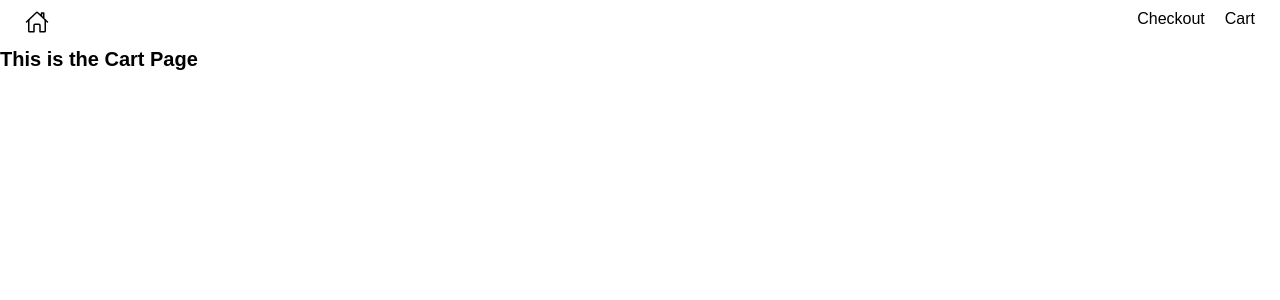
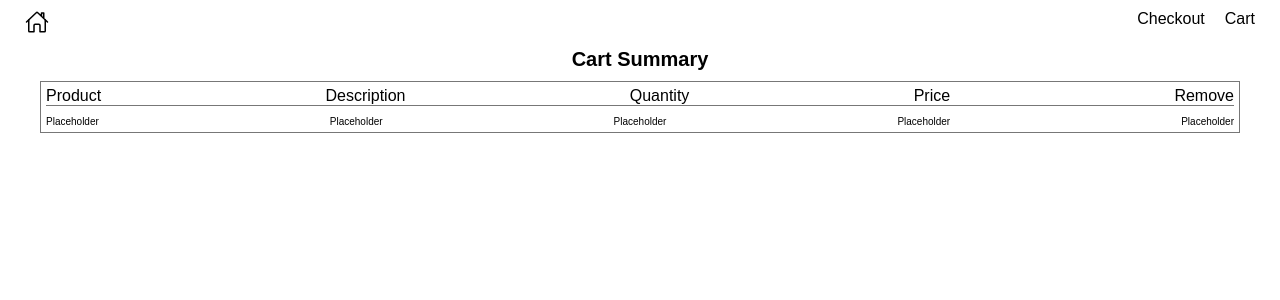
Before and after one commit to bartswierz/shopping-website, a React (Create React App) app: page /cart in a window 1280 px wide. Shown: the top 300 px of the page. Built offline with nearby package versions, Linux system fonts and the light colour scheme.

Commit message:
added Cart summary placeholder inside Cart Component

```diff
--- a/src/components/product-card/product-card.component.jsx
+++ b/src/components/product-card/product-card.component.jsx
@@ -6,7 +6,7 @@ import Quantity from "../quantity/quantity.component";
 const ProductCard = ({ product }) => {
   // Return image, description, url
   const { description, price, imageUrl } = product;
-  console.log("productItem: ", product);
+
   return (
     <div className="product-item-container">
       <div className="product-image" style={{ backgroundImage: `url(${imageUrl})` }}></div>
--- a/src/components/product-list/product-list.component.jsx
+++ b/src/components/product-list/product-list.component.jsx
@@ -2,8 +2,6 @@ import "./product-list.styles.scss";
 import ProductCard from "../product-card/product-card.component";
 // Pass in product list from shirt component
 const ProductList = ({ products }) => {
-  console.log("products: ", products);
-  // Return image, description, price
   return (
     <div className="product-list-container">
       {products.map((product) => {
--- a/src/components/routes/cart/cart.component.jsx
+++ b/src/components/routes/cart/cart.component.jsx
@@ -1,7 +1,30 @@
 import "./cart.styles.scss";
 
 const Cart = () => {
-  return <h1>This is the Cart Page</h1>;
+  return (
+    <div>
+      <h1 className="cart-header">Cart Summary</h1>
+      <div className="cart-container">
+        {/* Header */}
+        <div className="cart-header">
+          <div>Product</div>
+          <div>Description</div>
+          <div>Quantity</div>
+          <div>Price</div>
+          <div>Remove</div>
+        </div>
+
+        {/* Cart Items Rendered here */}
+        <div className="cart-item">
+          <div>Placeholder</div>
+          <div>Placeholder</div>
+          <div>Placeholder</div>
+          <div>Placeholder</div>
+          <div>Placeholder</div>
+        </div>
+      </div>
+    </div>
+  );
 };
 
 export default Cart;
--- a/src/components/routes/cart/cart.styles.scss
+++ b/src/components/routes/cart/cart.styles.scss
@@ -0,0 +1,23 @@
+.cart-header {
+  text-align: center;
+  margin-bottom: 10px;
+}
+
+.cart-container {
+  border: 1px solid #777;
+  max-width: 120rem;
+  margin: 0 auto;
+  padding: 5px;
+
+  .cart-header {
+    display: flex;
+    justify-content: space-between;
+    font-size: 16px;
+    border-bottom: 1px solid #777;
+  }
+
+  .cart-item {
+    display: flex;
+    justify-content: space-between;
+  }
+}
--- a/src/components/routes/jackets/jackets.component.jsx
+++ b/src/components/routes/jackets/jackets.component.jsx
@@ -40,13 +40,13 @@ const Jackets = () => {
       imageUrl: "https://i.ibb.co/W5qcqjk/dress-shirt.jpg",
     },
     {
-      id: 5,
+      id: 7,
       description: "Jacket 7",
       price: 15,
       imageUrl: "https://i.ibb.co/W5qcqjk/dress-shirt.jpg",
     },
     {
-      id: 6,
+      id: 8,
       description: "Jacket 8",
       price: 15,
       imageUrl: "https://i.ibb.co/W5qcqjk/dress-shirt.jpg",
```
